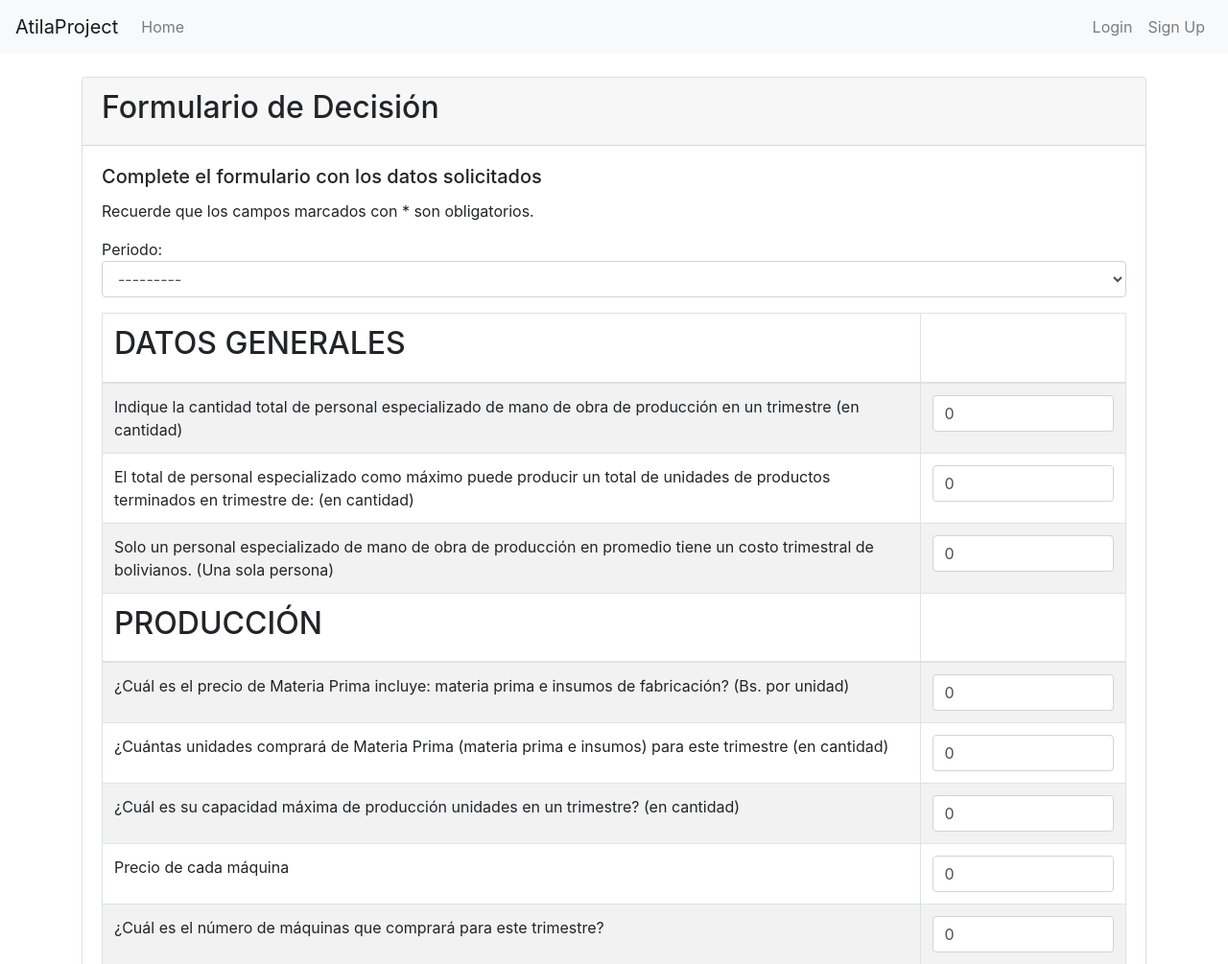
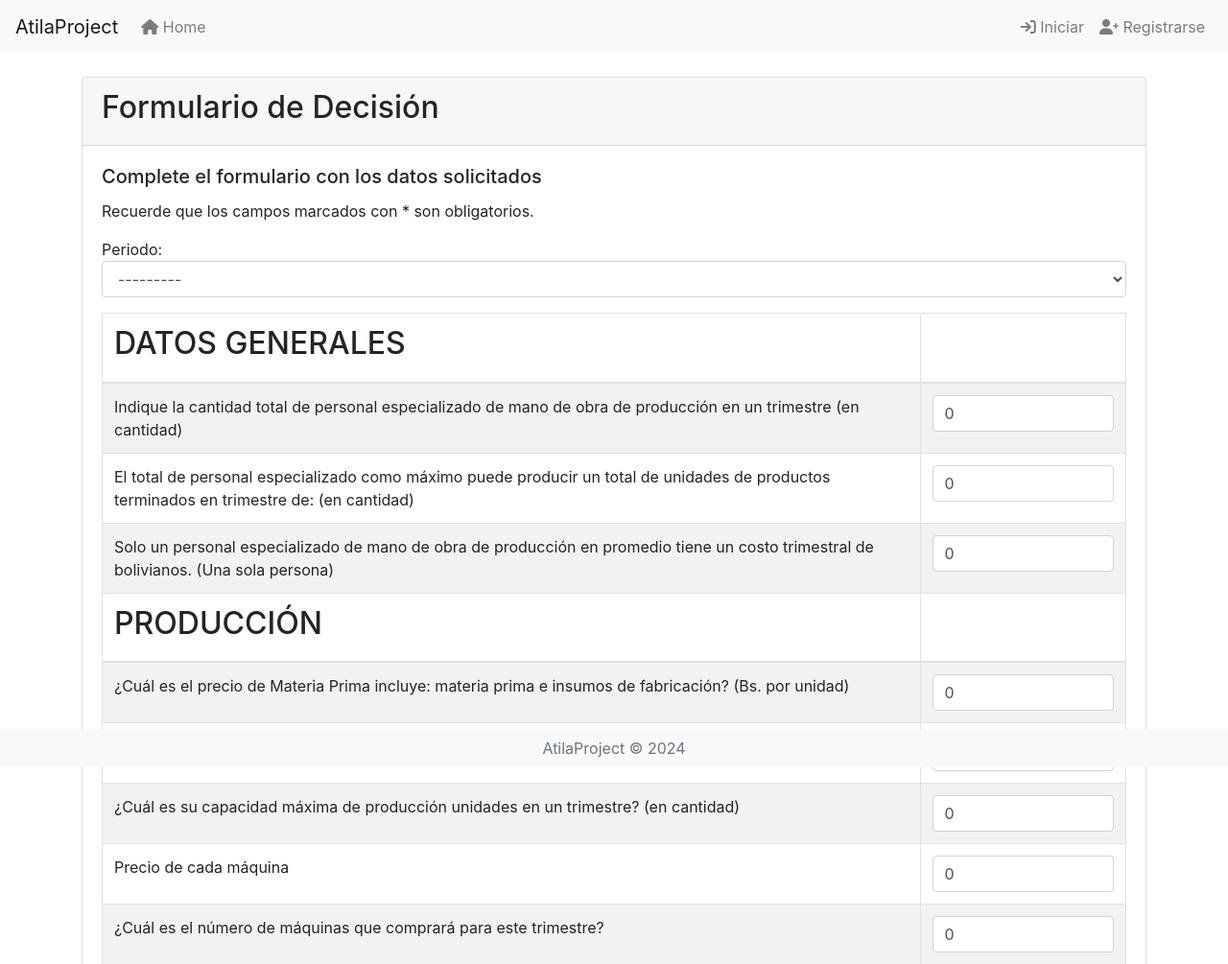
Before and after one commit to wfarelt/atila_proyect, a Django app: page /formularios/new in a window 1280 px wide. Shown: the top 1005 px of the page at 96% size. Run offline with Django 4.2, Linux system fonts and the light colour scheme; data that the repository does not hold is empty; some libraries are stand-ins or nearby versions.

Commit message:
add icons fa fas

```diff
--- a/decisiones/templates/base.html
+++ b/decisiones/templates/base.html
@@ -10,6 +10,18 @@
     <link href="https://stackpath.bootstrapcdn.com/bootstrap/4.5.2/css/bootstrap.min.css" rel="stylesheet">
     <!-- Font Awesome -->
     <link rel="stylesheet" href="https://cdnjs.cloudflare.com/ajax/libs/font-awesome/6.0.0-beta3/css/all.min.css">
+
+    <style>
+        .fixed-footer {
+            position: fixed;
+            left: 0;
+            bottom: 0;
+            width: 100%;
+            background-color: #f8f9fa;
+            color: #6c757d;
+            text-align: center;
+        }
+    </style>
 </head>
 <body>
     <!-- Navbar -->
@@ -21,7 +33,7 @@
         <div class="collapse navbar-collapse" id="navbarNav">
             <ul class="navbar-nav mr-auto">
                 <li class="nav-item">
-                    <a class="nav-link" href="{% url 'home' %}">Home</a>
+                    <a class="nav-link" href="{% url 'home' %}"><i class="fas fa-home"></i> Home</a>
                 </li>
                 {% if user.is_staff %}
                 <li class="nav-item">
@@ -38,29 +50,28 @@
             <ul class="navbar-nav">
                 {% if user.is_authenticated %}
                     <li class="nav-item">
-                        <a class="nav-link" href="">Usuario: {{ user.username }}</a>
+                        <a class="nav-link" href=""><i class="fas fa-user-circle"></i> {{ user.username }}</a>
                     </li>
 
                     <li class="nav-item">
                         <form action="{% url 'logout' %}" method="post">
                             {% csrf_token %}
-                            <button type="submit" class="nav-link btn" >Log Out</button>
+                            <button type="submit" class="nav-link btn" ><i class="fas fa-sign-out"></i> Salir</button>
                         </form>
                     </li>
                 {% else %}
                     <li class="nav-item">
-                        <a class="nav-link" href="{% url 'login' %}">Login</a>
+                        <a class="nav-link" href="{% url 'login' %}"><i class="fas fa-sign-in"></i> Iniciar</a>
                     </li>
                     <li class="nav-item">
-                        <a class="nav-link" href="">Sign Up</a>
+                        <a class="nav-link" href=""><i class="fas fas fa-user-plus"></i> Registrarse</a>
                     </li>
                 {% endif %}
             </ul>
         </div>
     </nav>
 
-    <div class="container">
-
+    <div class="container mb-4">
         <div class="mt-4 text-center">
             {% if messages %}
                 {% for message in messages %}
@@ -73,7 +84,15 @@
 
         {% block content %}
         {% endblock %}
+        <br><br>
     </div>
+
+    <!-- Footer -->
+    <footer class="fixed-footer p-2">
+        <div class="container text-center">
+            <span class="text-muted">AtilaProject &copy; 2024</span>
+        </div>
+    </footer>
 
     <!-- Bootstrap JS, Popper.js, and jQuery -->
     <script src="https://code.jquery.com/jquery-3.5.1.slim.min.js"></script>
```
